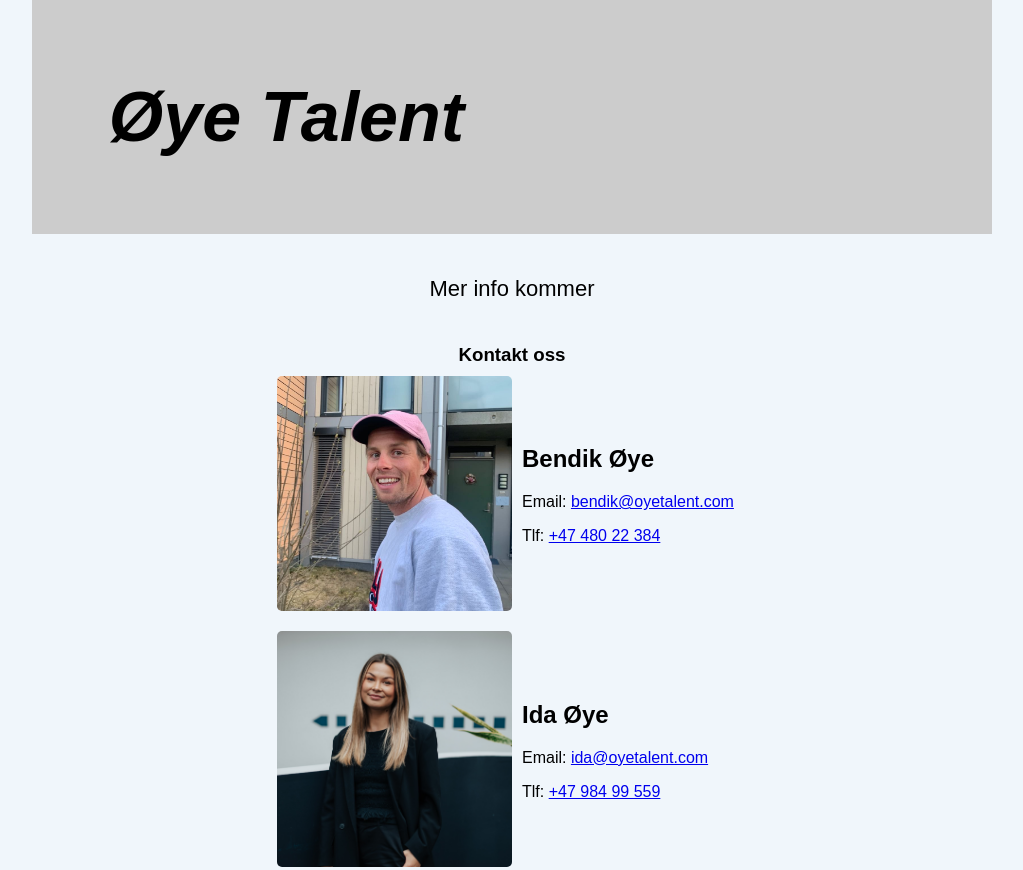
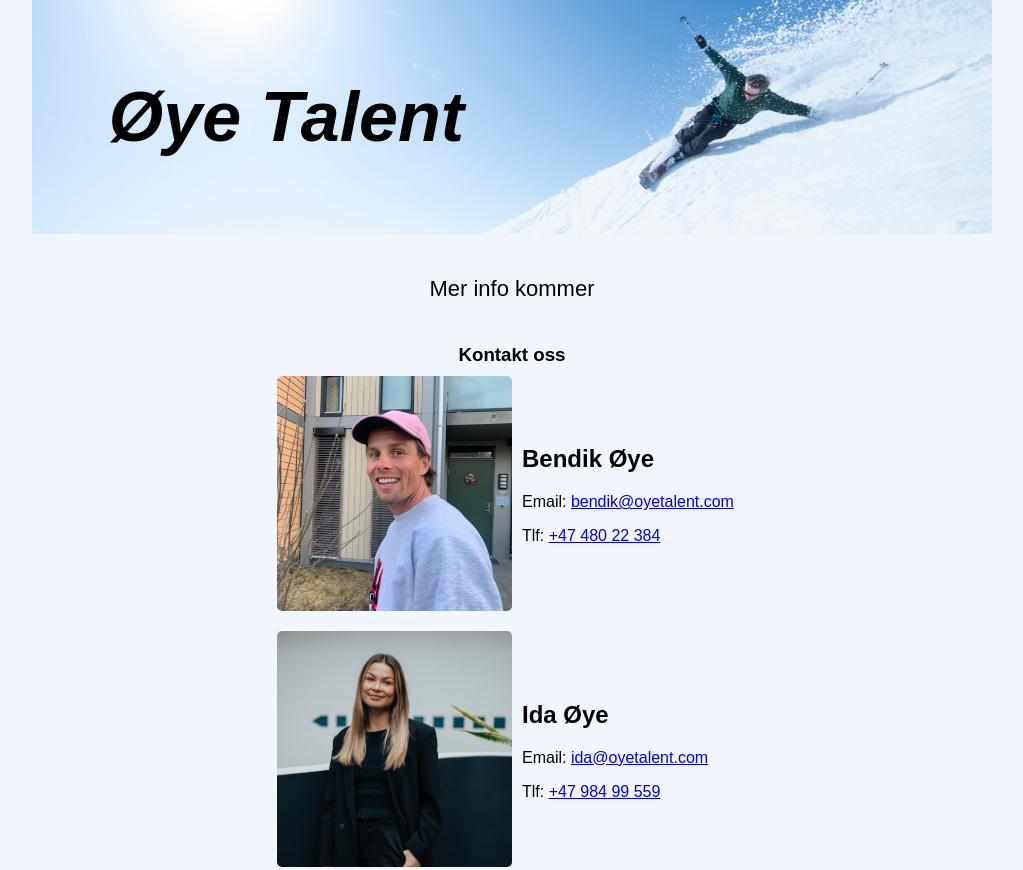
Before and after one commit to knutfineid/oye-talent-web, a plain HTML site: page index.html in a window 1280 px wide. Shown: the top 870 px of the page, without its empty margins (128-1151 px from the left). Drawn offline with Linux system fonts and the light colour scheme; the site is published under a folder, as on GitHub Pages, so addresses that start at the root find nothing; a web font is replaced by a local one.

Commit message:
fix bg image path

```diff
--- a/css/styles.css
+++ b/css/styles.css
@@ -37,7 +37,7 @@ header, .slogan, .team {
 header {
     align-items: flex-start;
     background-color: #cccccc;
-    background-image: url("/img/header.JPG");
+    background-image: url("../img/header.JPG");
     background-position: center;
     background-repeat: no-repeat;
     background-size: cover;
```
